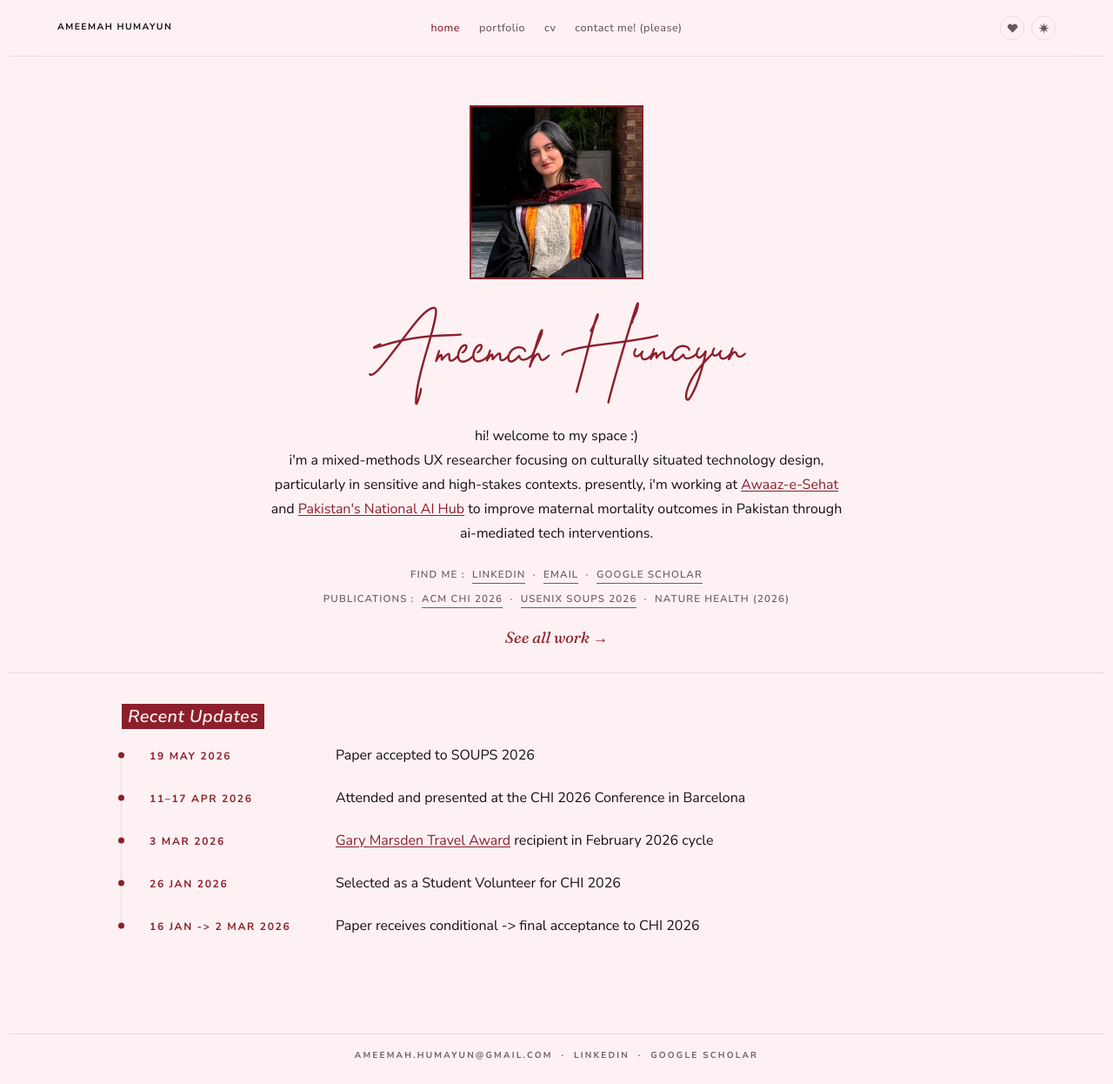
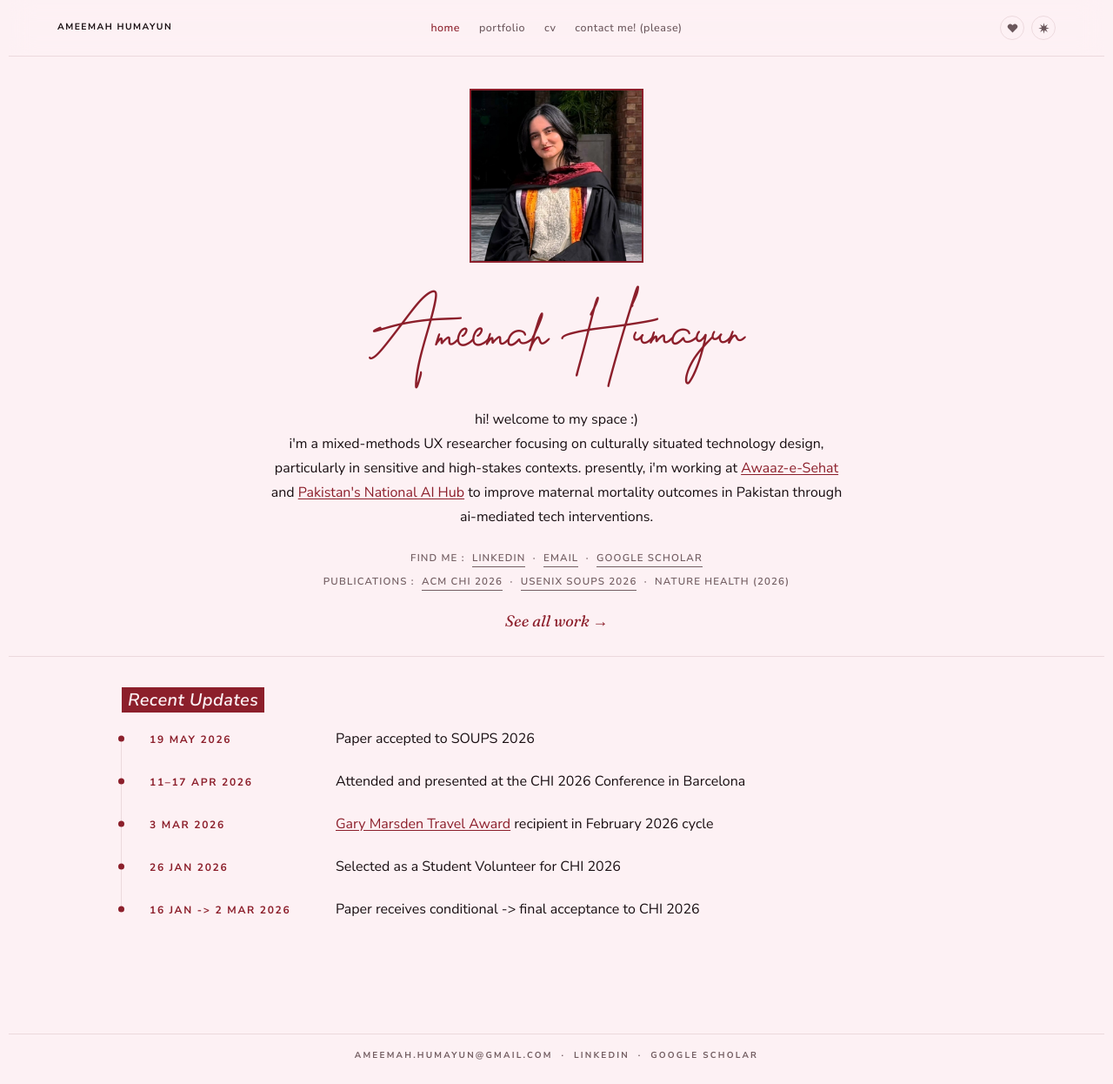
Before and after one commit to ameemahumayun/ameemahumayun.github.io, a Jekyll site: the page built from index.html, in a window 1280 px wide and 1246 px high. Shown: the whole window at 87% size. Built offline with Jekyll 4.4.1, drawn with Linux system fonts in a browser that asks for light colours.

Commit message:
Move the homepage hero up by about a third
The portrait's top margin shrinks (desktop 1.5rem -> 0.3rem, phones
1rem -> 0), taking the nav-to-photo gap from ~57px to 37px on desktop
and ~49px to 32px on phones. Everything below moves up with it.

Co-Authored-By: Claude Opus 5.5 <noreply@anthropic.com>
Claude-Session: https://claude.ai/code/session_01RzgRSrTmedEEfQSDh9yj4S

```diff
--- a/assets/css/components.css
+++ b/assets/css/components.css
@@ -214,7 +214,7 @@
   display: block;
   width: 200px;
   height: 200px;
-  margin: var(--space-3) auto 1.75rem;
+  margin: 0.3rem auto 1.75rem;
   object-fit: cover;
   object-position: 50% 12%;
   border: 2px solid var(--color-accent);  /* the theme's signature color: maroon in rose */
@@ -264,7 +264,7 @@
   .hero--profile .hero__row { flex-direction: column; align-items: center; gap: var(--space-4); }
   .hero--profile .hero__text { text-align: center; }
   .hero__avatar-frame { order: -1; width: 220px; transform: none; }
-  .hero__portrait { width: 160px; height: 160px; margin-top: var(--space-2); margin-bottom: 1.25rem; }
+  .hero__portrait { width: 160px; height: 160px; margin-top: 0; margin-bottom: 1.25rem; }
   /* index.html sets the name's desktop margins inline (tuned against the
      two-column row, which doesn't exist in this stacked layout) — override
      with !important since nothing less specific beats an inline style. */
```
